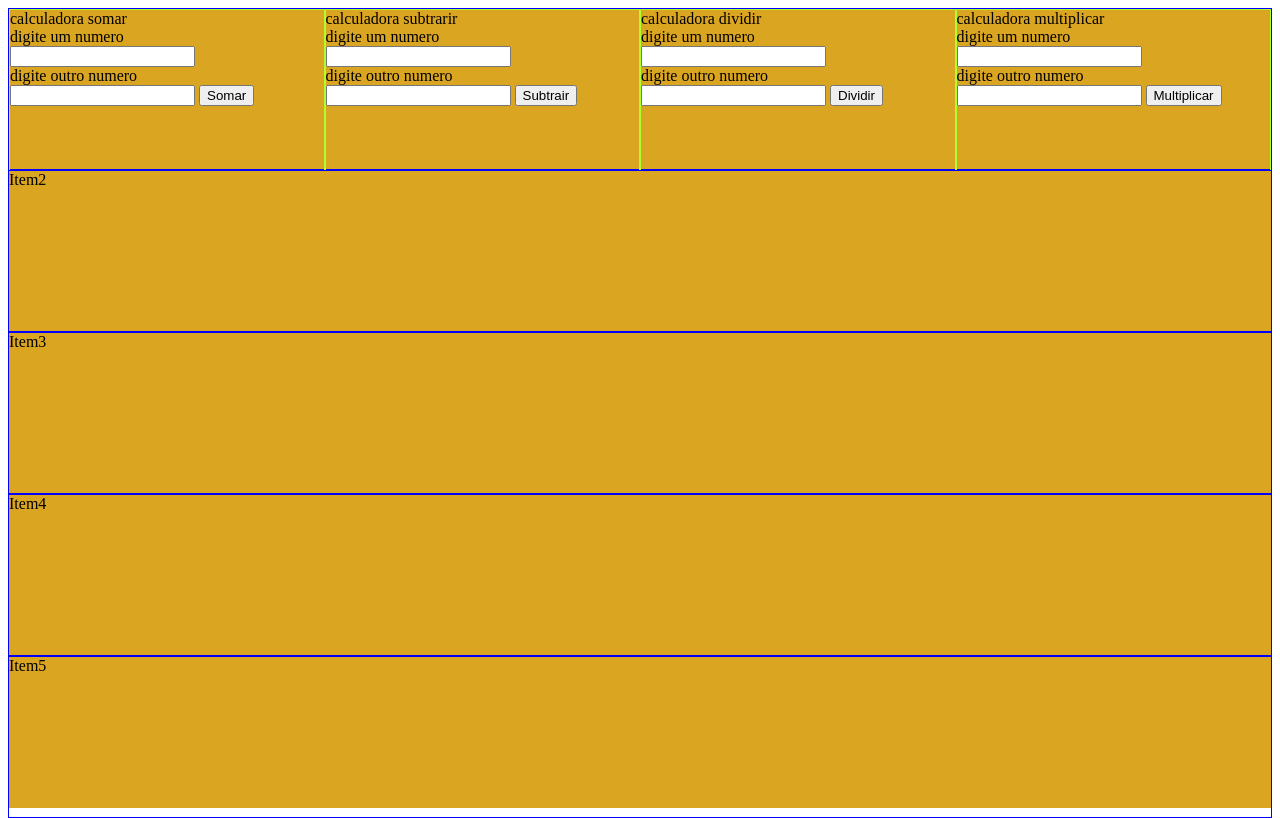
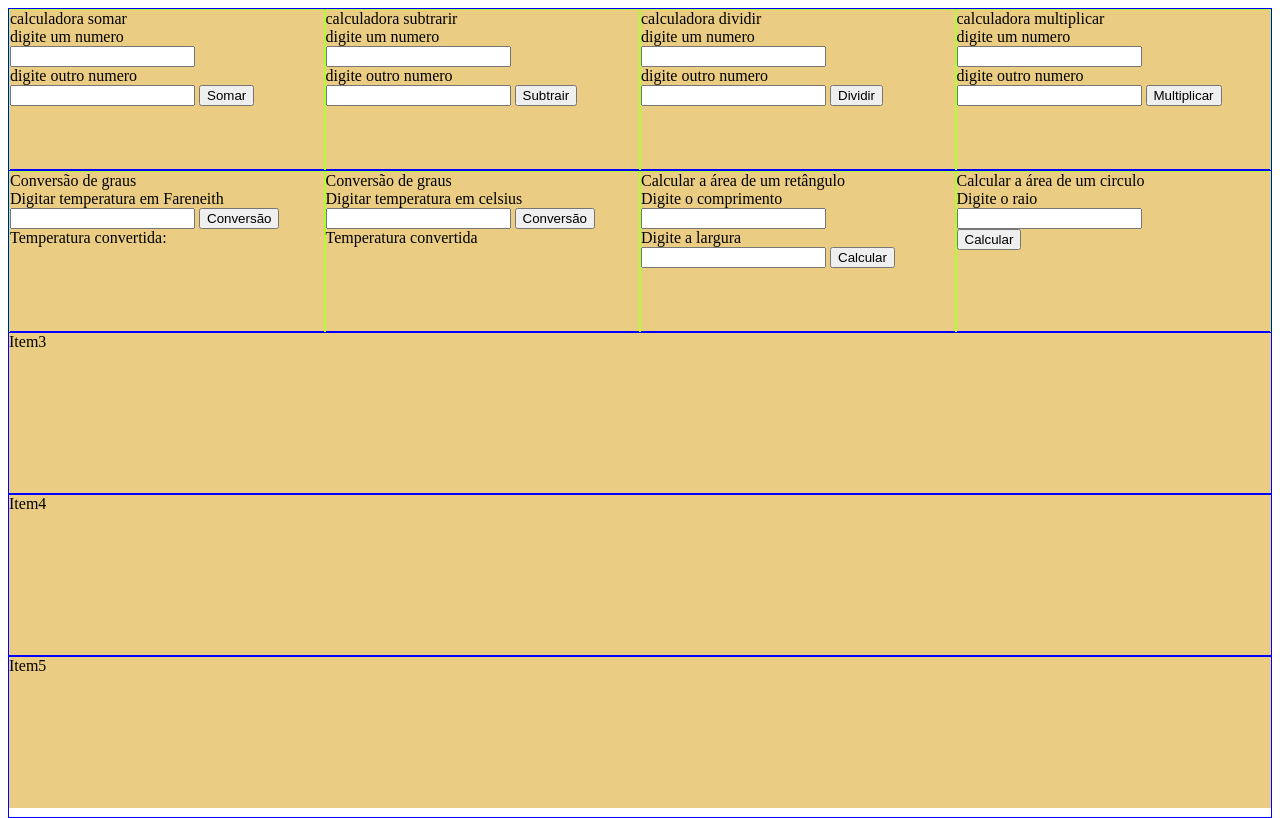
Before and after one commit to Taina333/projeto-novo, a plain HTML site: page index.html in a window 1280 px wide. Drawn offline with Linux system fonts and the light colour scheme.

Commit message:
finalização

```diff
--- a/index.html
+++ b/index.html
@@ -17,7 +17,8 @@
                 <label for="">digite outro numero</label><br>
                 <input type="number" id="num2">
                 <button type="submit" onclick="somarNumeros()">Somar</button>
-                <div id="resultadoSoma"></div>
+                <div id="resultadoSoma">
+                </div>
             </div>
             <div id="elemento2">
                 <label for="">calculadora subtrarir</label><br>
@@ -48,7 +49,40 @@
             </div>
         </div>
 
-        <div id="item2">Item2</div>
+        <div id="item2">
+            <div id="elemento5">
+                <label for="">Conversão de graus</label><br>
+                <label for="">Digitar temperatura em Fareneith</label>
+                <input type="number" id="num9">
+                <button type="" onclick="convertergraus()">Conversão</button>
+                <label for="">Temperatura convertida:</label>
+                <div id="resultadoConversao"></div>
+            </div>
+            <div id="elemento6">
+                <label for="">Conversão de graus</label><br>
+                <label for="">Digitar temperatura em celsius</label>
+                <input type="number" id="num10">
+                <button type="" onclick="convertergraus2()">Conversão</button>
+                <label for="">Temperatura convertida</label>
+                <div id="resultadoConversao1"></div>
+            </div>
+            <div id="elemento7">
+                <label for="">Calcular a área de um retângulo</label><br>
+                <label for="">Digite o comprimento </label><br>
+                <input type="number" id="num11"><br>
+                <label for="">Digite a largura </label><br>
+                <input type="number" id="num12">
+                <button type="submit" onclick="area()">Calcular</button>
+                <div id="areaRe"></div>
+            </div>
+            <div id="elemento8">
+                <label for="">Calcular a área de um circulo</label><br>
+                <label for="">Digite o raio </label><br>
+                <input type="number" id="num13"><br>
+                <button type="submit" onclick="areacir()">Calcular</button>
+                <div id="areaCircu"></div>
+            </div>
+        </div>
         <div id="item3">Item3</div>
         <div id="item4">Item4</div>
         <div id="item5">Item5</div>
--- a/script.js
+++ b/script.js
@@ -33,3 +33,40 @@ function multiplicaNumeros(){
     var teste = document.getElementById("resultadoMultiplica")
     teste.innerHTML = resultado
 }
+
+function convertergraus(){
+
+    var numero9 = parseInt(document.getElementById("num9").value);
+    var resultado = (numero9 - 32 ) * (5/9)
+    //alert(resultado)
+    var teste = document.getElementById("resultadoConversao")
+    teste.innerHTML=resultado
+}
+
+function convertergraus2(){
+
+    var numero10 = parseInt(document.getElementById("num10").value);
+    var resultado = numero10 * 1.8 + 32
+    //alert(resultado)
+    var teste = document.getElementById("resultadoConversao1")
+    teste.innerHTML=resultado
+}
+
+function area(){
+
+    var numero11 = parseInt(document.getElementById("num11").value);
+    var numero12 = parseInt(document.getElementById("num12").value);
+    var resultado = numero11 / numero12
+    //alert(resultado)
+    var teste = document.getElementById("areaRe")
+    teste.innerHTML=resultado
+}
+
+function areacir(){
+
+    var numero13 = parseInt(document.getElementById("num13").value);
+    var resultado = Math.pow(numero13,2) * 3.14
+    //alert(resultado)
+    var teste = document.getElementById("areaCircu")
+    teste.innerHTML=resultado
+}
--- a/style.css
+++ b/style.css
@@ -2,7 +2,7 @@
     display: flex;
     width: 100%;
     height: 100vh;
-    background-color: goldenrod;
+    background-color: rgb(234, 205, 130);
     flex-wrap: wrap;
 }
 
@@ -19,10 +19,20 @@
     width: 25%;
 }
 
+#resultadoSoma{
+    background-color: brown;
+    color: yellow;
+}
+
 #elemento2{
     border: solid 1px greenyellow;
     height: 100%;
     width: 25%;
+}
+
+#resultadoMenos{
+    background-color: brown;
+    color: yellow;
 }
 
 #elemento3{
@@ -31,52 +41,91 @@
     width: 25%;
 }
 
+#resultadoDividir{
+    background-color: brown;
+    color: yellow;
+}
+
 #elemento4{
     border: solid 1px greenyellow;
     height: 100%;
     width: 25%;
 }
 
+#resultadoMultiplica{
+    background-color: brown;
+    color: yellow;
+}
 
 #item2{
     border: solid 1px blue;
     height: 20%;
     width: 100%;
+    display: flex;
+}
+
+#elemento5{
+    border: solid 1px greenyellow;
+    height: 100%;
+    width: 25%;
+}
+
+#resultadoConversao{
+    background-color: brown;
+    color: yellow;
+}
+
+#elemento6{
+    border: solid 1px greenyellow;
+    height: 100%;
+    width: 25%;
+}
+
+#resultadoConversao1{
+    background-color: brown;
+    color: yellow;
+}
+
+
+#elemento7{
+    border: solid 1px greenyellow;
+    height: 100%;
+    width: 25%;
+}
+
+#areaRe{
+    background-color: brown;
+    color: yellow;
+}
+
+#elemento8{
+    border: solid 1px greenyellow;
+    height: 100%;
+    width: 25%;
+}
+
+#areaCircu{
+    background-color: brown;
+    color: yellow;
 }
 
 #item3{
     border: solid 1px blue;
     height: 20%;
     width: 100%;
+    display: flex;
 }
 
 #item4{
     border: solid 1px blue;
     height: 20%;
     width: 100%;
+    display: flex;
 }
 
 #item5{
     border: solid 1px blue;
     height: 20%;
     width: 100%;
+    display: flex;
 }
-#resultadoSoma{
-    background-color: brown;
-    color: yellow;
-}
-
-#resultadoMenos{
-    background-color: brown;
-    color: yellow;
-}
-
-#resultadoDividir{
-    background-color: brown;
-    color: yellow;
-}
-
-#resultadoMultiplica{
-    background-color: brown;
-    color: yellow;
-}
```
